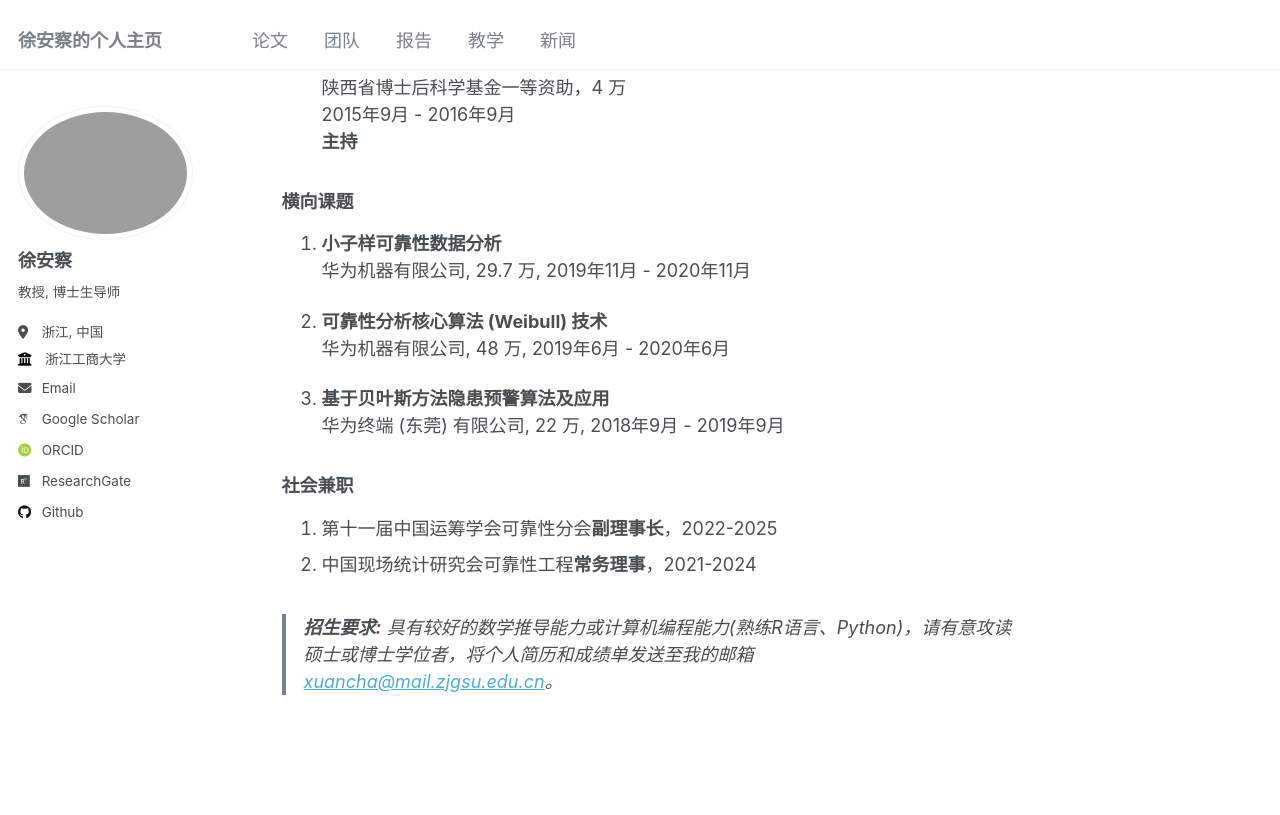
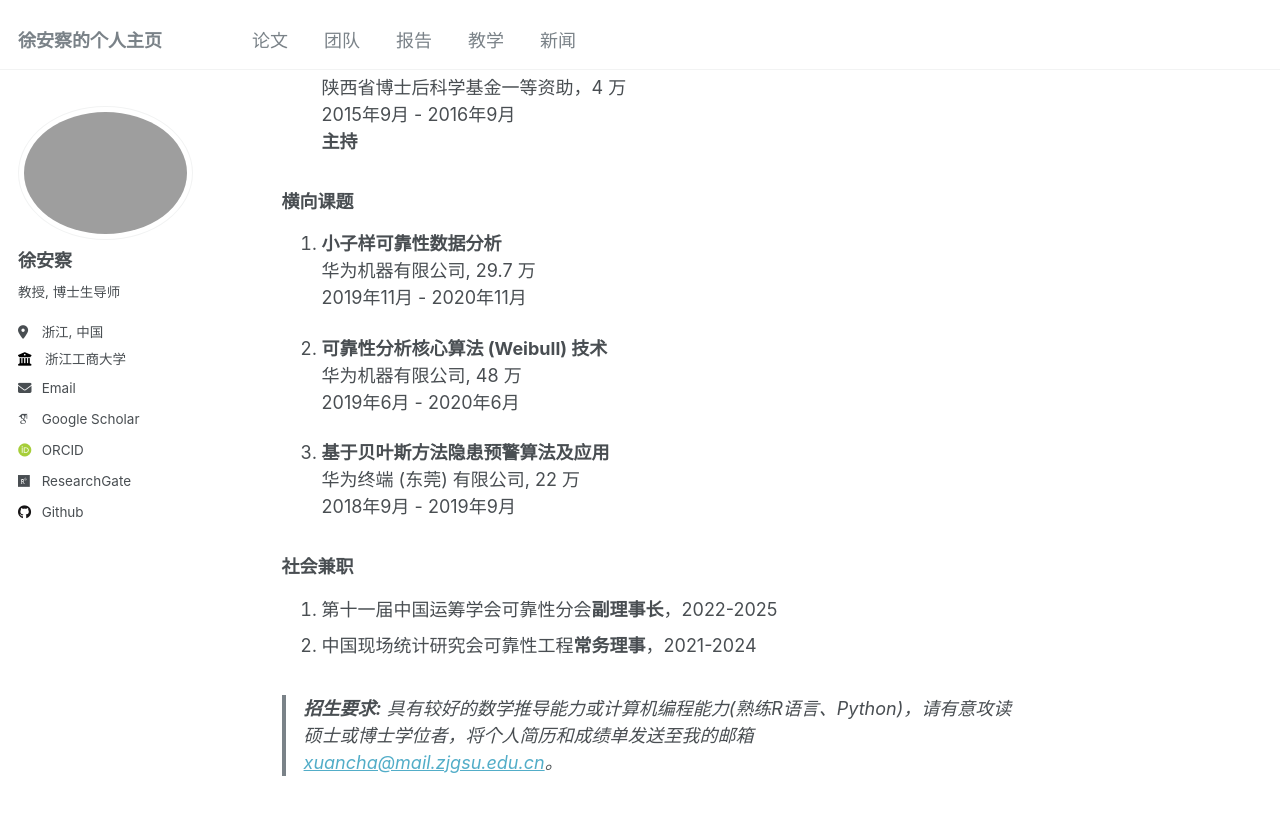
Before and after one commit to XU-ANCHA/XU-ANCHA.github.io, a Jekyll site: the page built from _pages/about.md, in a window 1280 px wide and 900 px high, scrolled down 2946 px. Shown: the top 815 px of the window. Built offline with Jekyll 4.4.1, drawn with Linux system fonts in a browser that asks for light colours; some web fonts are replaced.

```diff
--- a/_pages/about.md
+++ b/_pages/about.md
@@ -112,13 +112,16 @@ Research Fellow, 新加坡国立大学
 ### 横向课题
 
 1. **小子样可靠性数据分析**
-   华为机器有限公司, 29.7 万, 2019年11月 - 2020年11月
+   华为机器有限公司, 29.7 万
+   2019年11月 - 2020年11月
 
 1. **可靠性分析核心算法 (Weibull) 技术**
-   华为机器有限公司, 48 万, 2019年6月 - 2020年6月
+   华为机器有限公司, 48 万
+   2019年6月 - 2020年6月
 
 1. **基于贝叶斯方法隐患预警算法及应用**
-   华为终端 (东莞) 有限公司, 22 万, 2018年9月 - 2019年9月
+   华为终端 (东莞) 有限公司, 22 万
+   2018年9月 - 2019年9月
 
 ### 社会兼职
 
```
